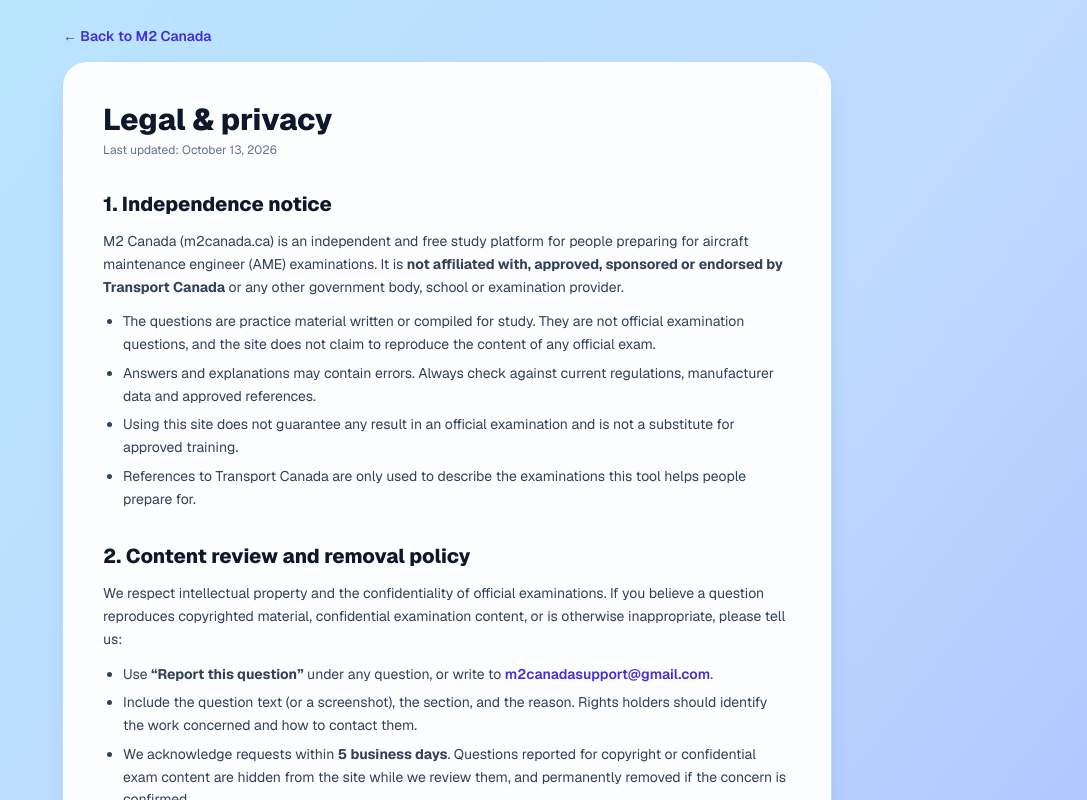
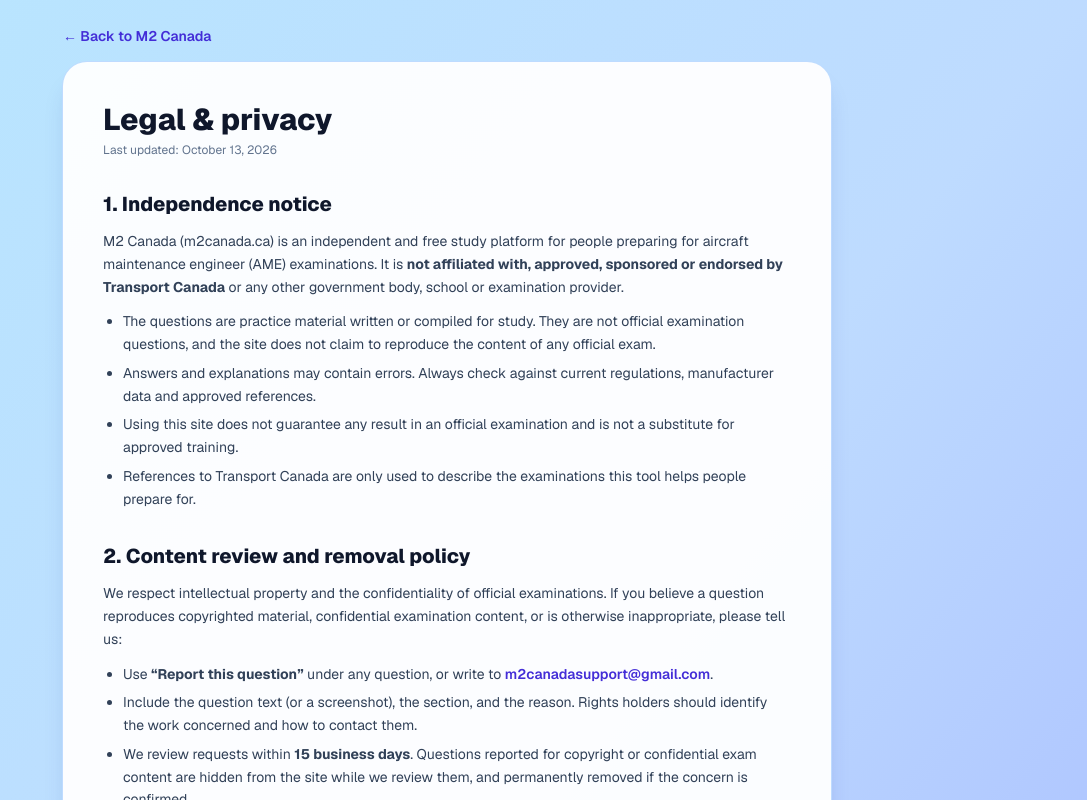
Before and after one commit to shinetzu1991/Standard-practice-AME-Canada, a Next.js app: page /legal in a window 1280 px wide. Shown: the top 800 px of the page, without its empty margins (193-1280 px from the left). Built offline with nearby package versions, Linux system fonts and the light colour scheme.

Commit message:
Legal: review requests within 15 business days
Co-Authored-By: Claude Opus 5.5 <noreply@anthropic.com>

```diff
--- a/app/legal/page.tsx
+++ b/app/legal/page.tsx
@@ -79,7 +79,7 @@ export default function LegalPage() {
               holders should identify the work concerned and how to contact them.
             </li>
             <li>
-              We acknowledge requests within <strong>5 business days</strong>. Questions
+              We review requests within <strong>15 business days</strong>. Questions
               reported for copyright or confidential exam content are hidden from the site
               while we review them, and permanently removed if the concern is confirmed.
             </li>
```
